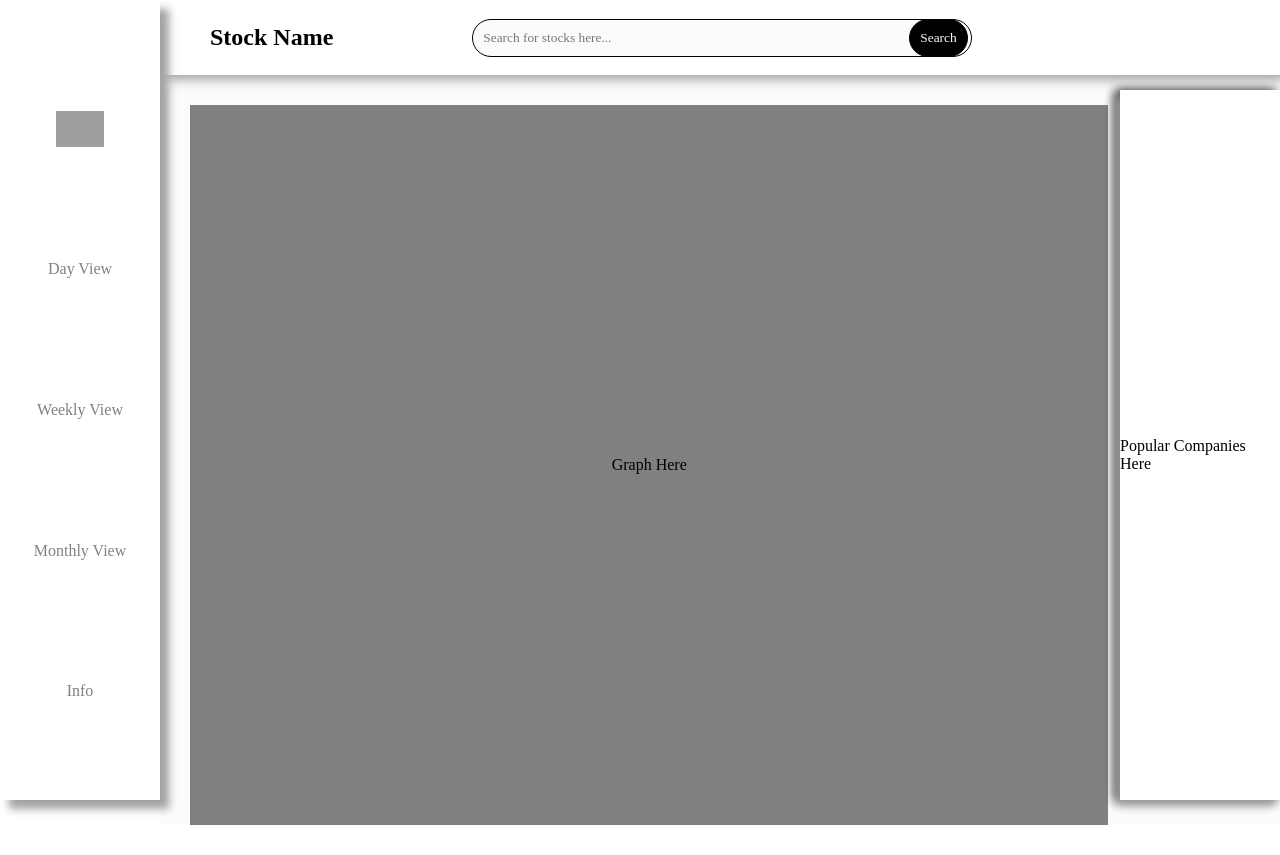
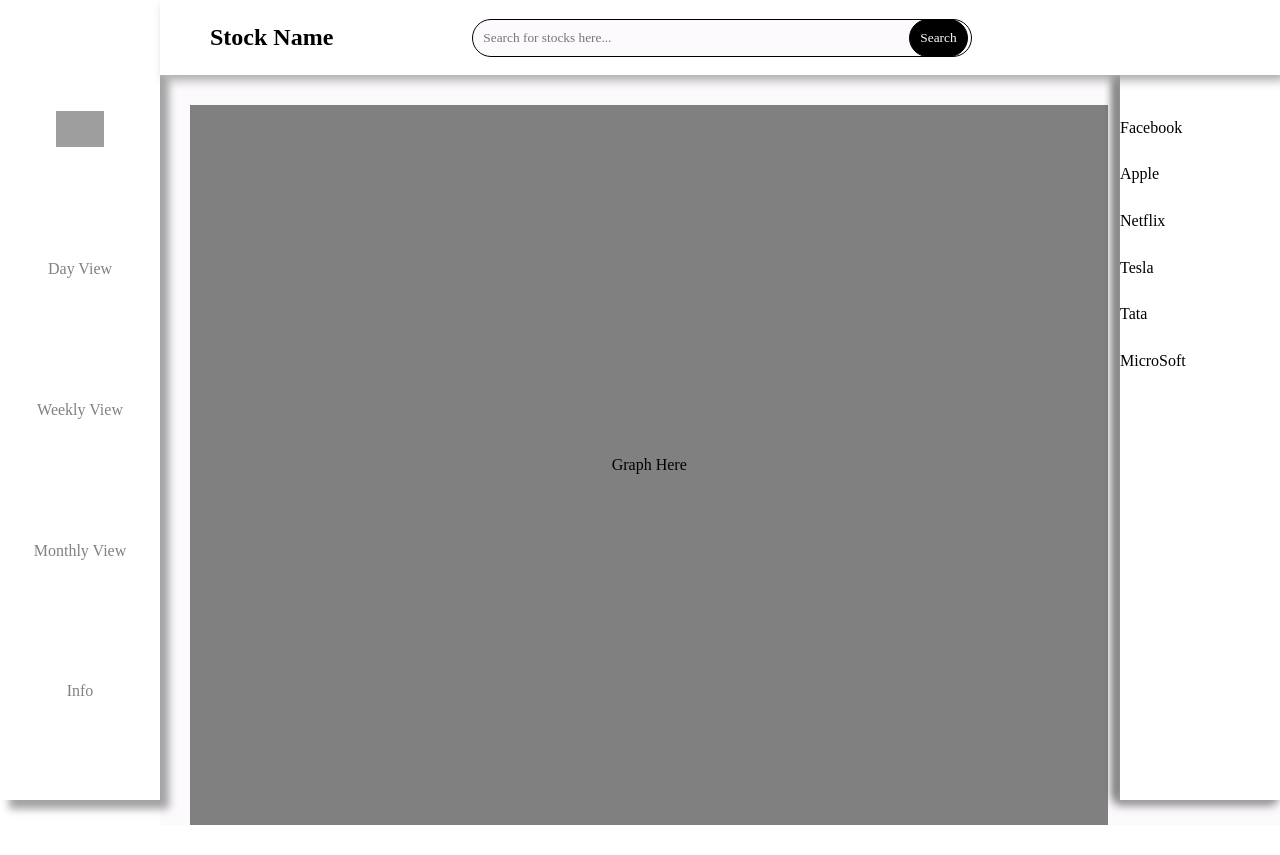
Before and after one commit to hareesh-r/stock-info, a React (Create React App) app: page / in a window 1280 px wide. Built offline with nearby package versions, Linux system fonts and the light colour scheme; grey boxes are pictures that could not be loaded.

Commit message:
thookam vardhu

```diff
--- a/src/components/PopCompanies.css
+++ b/src/components/PopCompanies.css
@@ -2,10 +2,10 @@
     margin: 0px;
     padding: 0px;
     box-sizing: border-box;
-    height: calc(100% - 90px);
+    height: calc(100% - 70px);
     width: 160px;
     position: fixed;
-    z-index: 1;
+    z-index: 0;
     bottom: 0;
     right: 0;
     background-color: #FFFFFF;
--- a/src/components/PopCompanies.js
+++ b/src/components/PopCompanies.js
@@ -5,7 +5,26 @@ export default class PopCompanies extends Component {
     render() {
         return (
             <div className="PopCompanies">
-                Popular Companies Here
+                <div>Facebook</div>
+                <div>Apple</div>
+                <div>Netflix</div>
+                <div>Tesla</div>
+                <div>Tata</div>
+                <div>MicroSoft</div>
+                <div></div>
+                <div></div>
+                <div></div>
+                <div></div>
+                <div></div>
+                <div></div>
+                <div></div>
+                <div></div>
+                <div></div>
+                <div></div>
+                <div></div>
+                <div></div>
+                <div></div>
+                <div></div>
             </div>
         )
     }
--- a/src/components/Search.css
+++ b/src/components/Search.css
@@ -12,6 +12,7 @@
     height: 75px;
     position: sticky;
     top: 0;
+    z-index: 1;
 
 }.Search input {
     outline-width: 0px;
```
